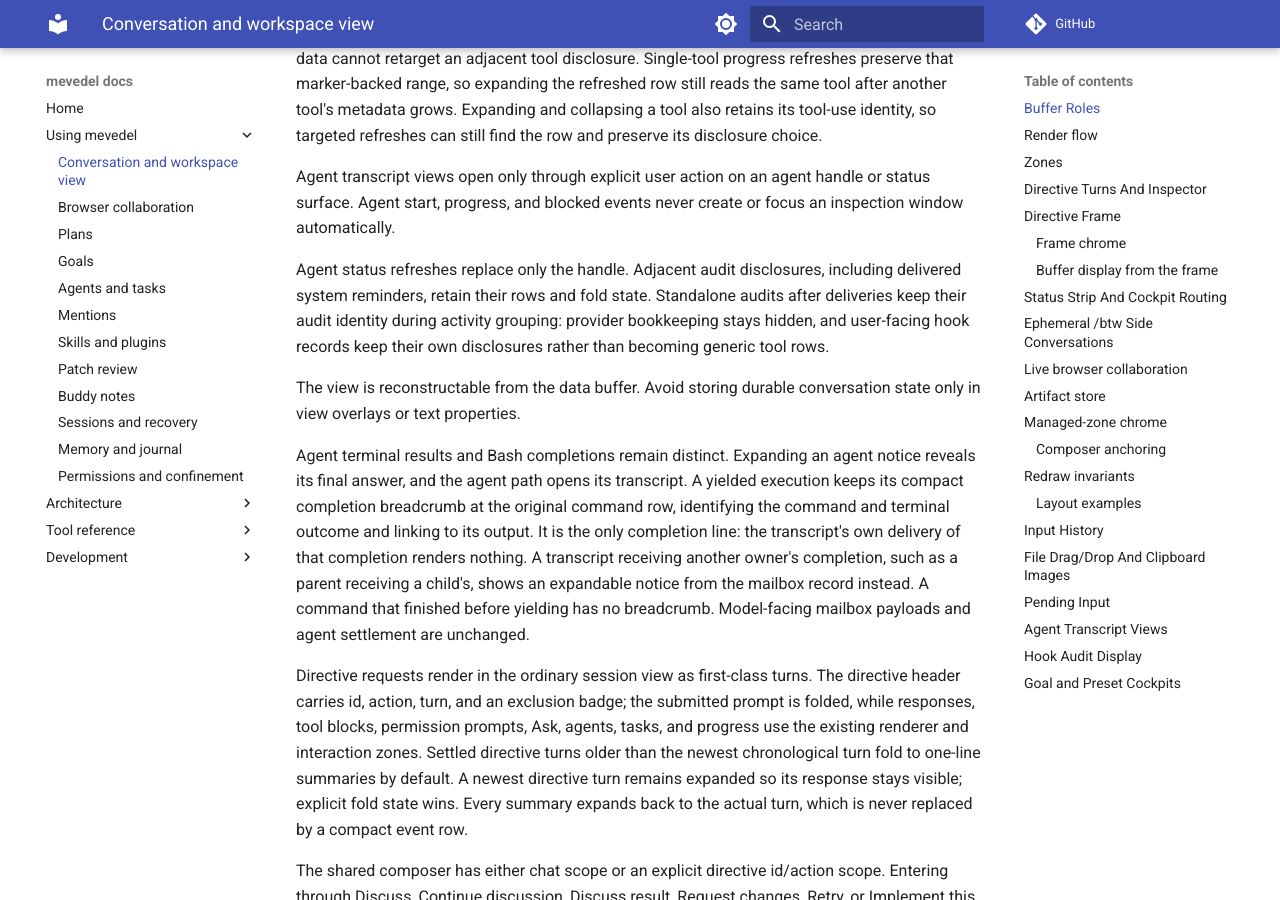
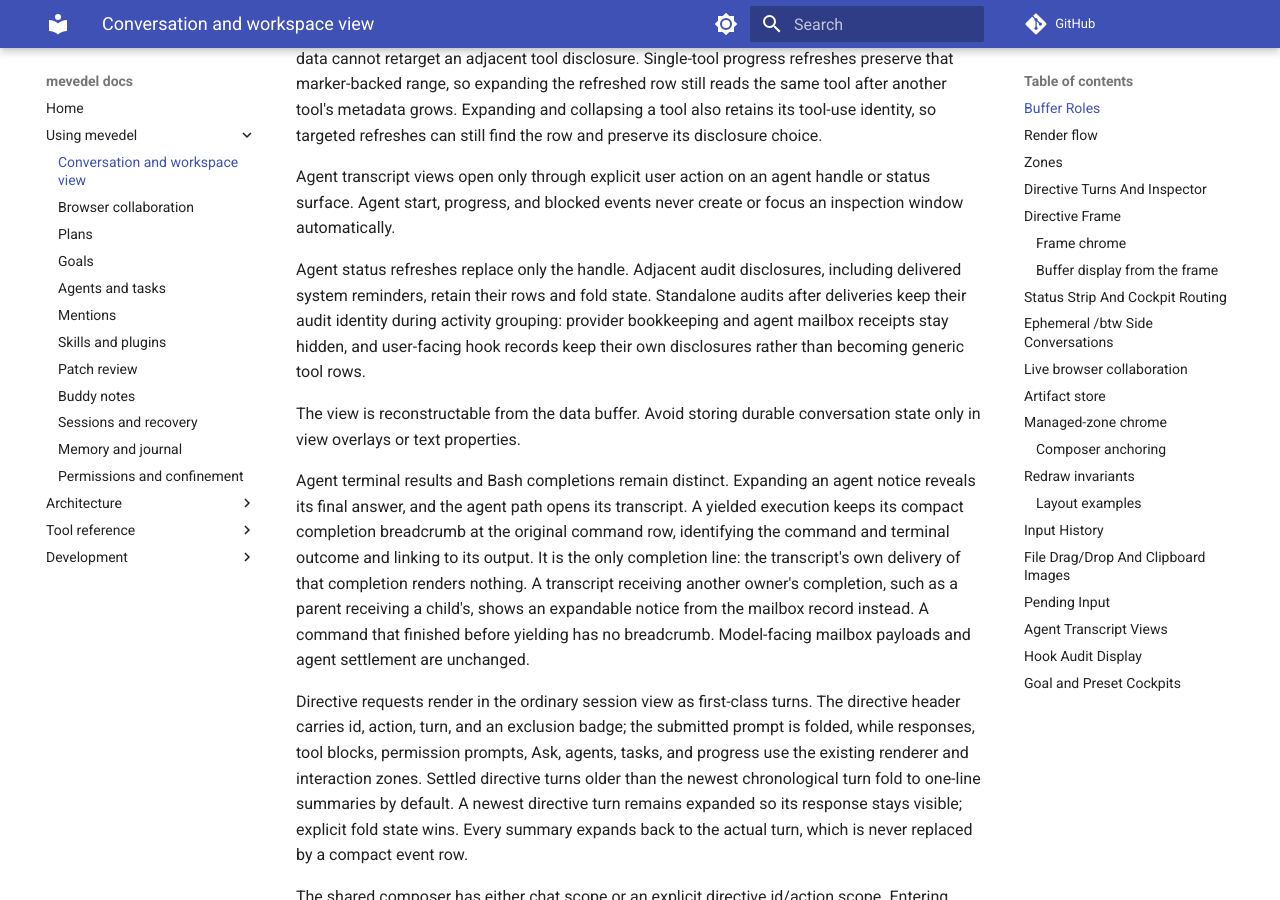
Before and after one commit to FrauH0lle/mevedel, an MkDocs documentation site: the page built from docs/view.md, in a window 1280 px wide and 900 px high, scrolled down 3640 px. Built offline with MkDocs 1.6.1 and Material for MkDocs 9.7.7, drawn with Linux system fonts in a browser that asks for light colours; comment, search, counter and statistics services are not loaded.

Commit message:
fix(view): Hide internal mailbox receipts from transcript audits
Agent delivery receipts are durable bookkeeping, not user-facing hooks. Keep them available to recovery while excluding them from default audit projection.

* mevedel-view-audit.el (mevedel-view--hook-audit-records-from-text): Filter mailbox-receipt records from visible audits.

* test/test-mevedel-view-render.el (mevedel-view--user-turn-hook-audits, mevedel-view-mailbox-receipt-hidden): Cover hidden receipts, restored bounds, retained delivery metadata, visible content and composer drafts.

* docs/view.md: Document hidden agent mailbox receipts.

Validation: 553 Eask ERT tests pass. Full Eask compilation completes without warnings; live view refresh removes receipt rows and preserves the draft and canonical receipts.

```diff
--- a/docs/view.md
+++ b/docs/view.md
@@ -182,8 +182,9 @@
 Agent status refreshes replace only the handle. Adjacent audit disclosures,
 including delivered system reminders, retain their rows and fold state.
 Standalone audits after deliveries keep their audit identity during activity
-grouping: provider bookkeeping stays hidden, and user-facing hook records keep
-their own disclosures rather than becoming generic tool rows.
+grouping: provider bookkeeping and agent mailbox receipts stay hidden, and
+user-facing hook records keep their own disclosures rather than becoming generic
+tool rows.
 
 The view is reconstructable from the data buffer. Avoid storing durable
 conversation state only in view overlays or text properties.
```
Also changed, not shown: 2 other files.
